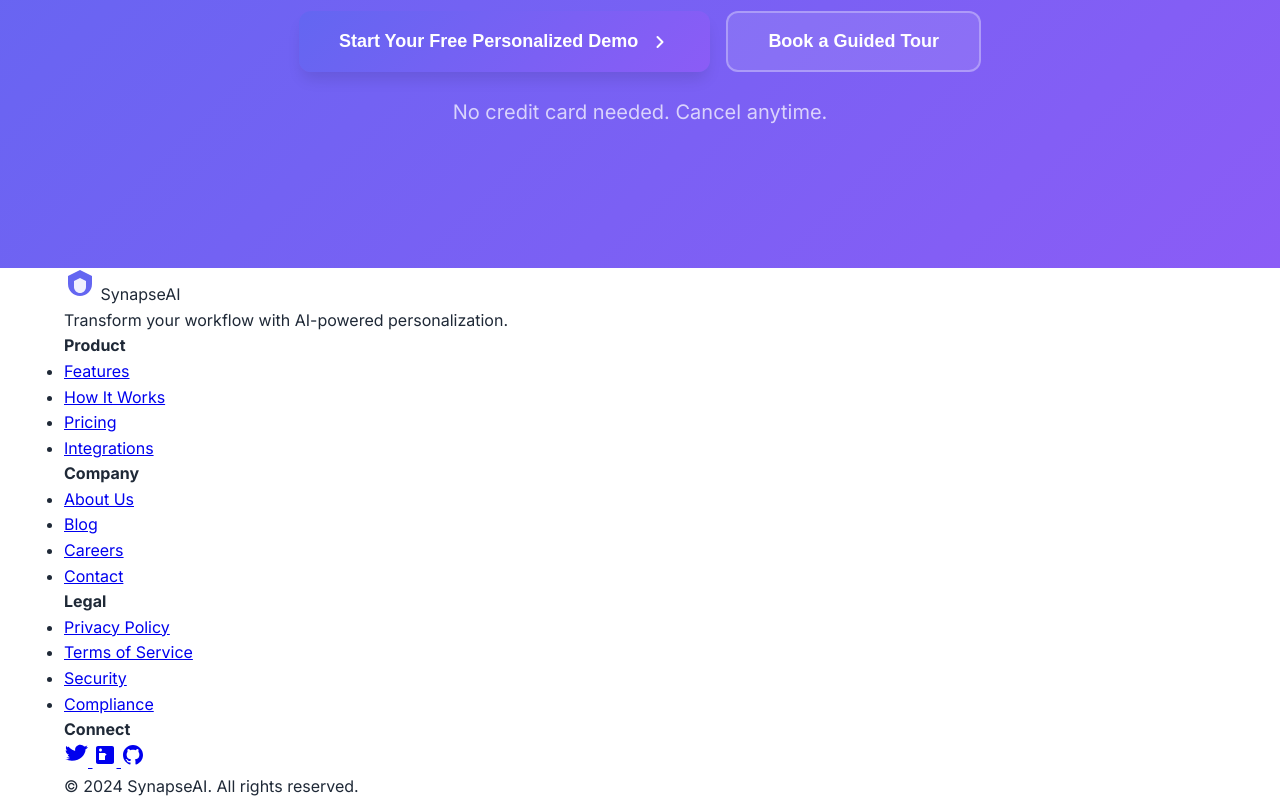
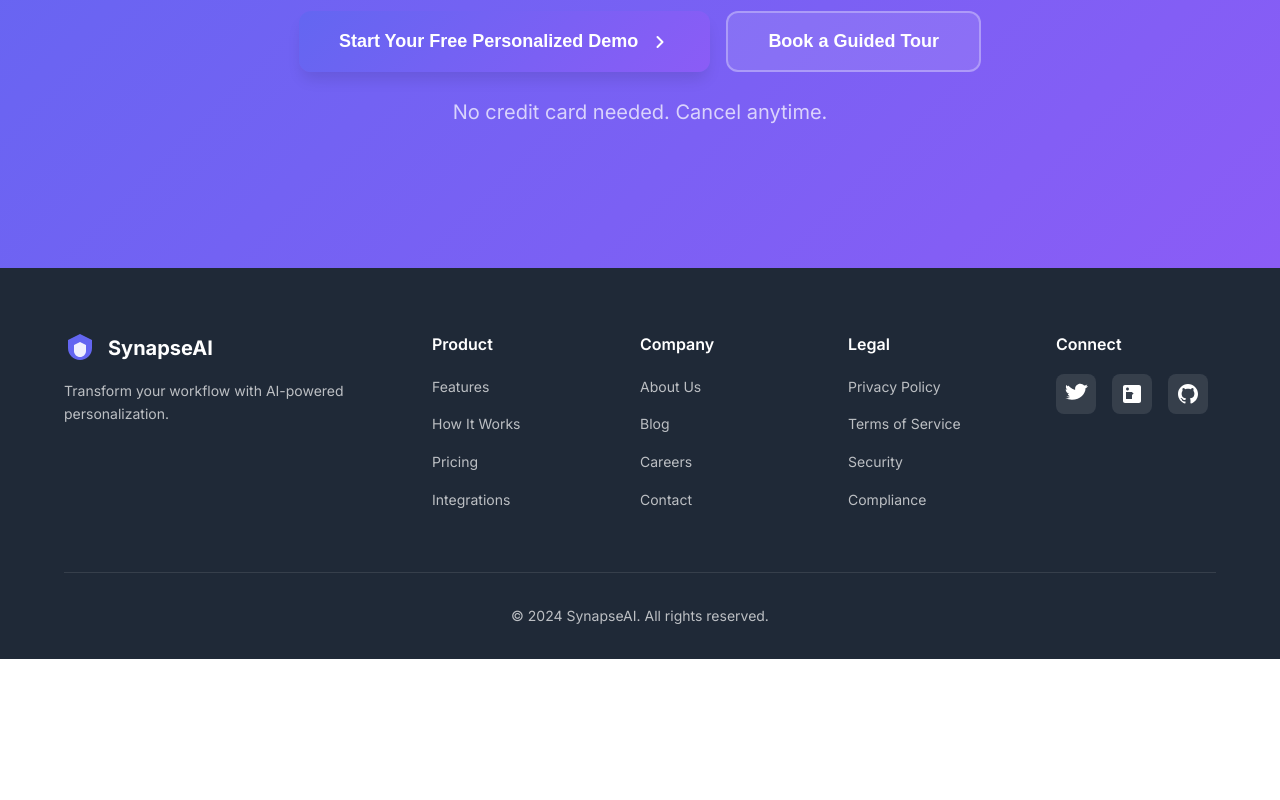
Before and after one commit to danishhly/SynapseAI, a website built with Vite: page index.html in a window 1280 px wide. Shown: the part 5390-6190 px from the top of the page. After the commit the page ends 6049 px from the top, so only its background shows below. Built offline with nearby package versions, Linux system fonts and the light colour scheme.

Commit message:
style: footer section designed with proper spacing and details

```diff
--- a/styles.css
+++ b/styles.css
@@ -1161,3 +1161,87 @@ body {
 .cta-section .microcopy {
     color: rgba(255, 255, 255, 0.8);
 }
+
+/* Footer */
+.footer {
+    background: var(--text-primary);
+    color: white;
+    padding: 64px 0 32px;
+}
+
+.footer-content {
+    display: grid;
+    grid-template-columns: 2fr 1fr 1fr 1fr 1fr;
+    gap: 48px;
+    margin-bottom: 48px;
+}
+
+.footer-logo {
+    display: flex;
+    align-items: center;
+    gap: 12px;
+    font-size: 20px;
+    font-weight: 700;
+    margin-bottom: 16px;
+}
+
+.footer-tagline {
+    color: rgba(255, 255, 255, 0.7);
+    font-size: 14px;
+    line-height: 1.6;
+}
+
+.footer-section h4 {
+    font-size: 16px;
+    font-weight: 600;
+    margin-bottom: 16px;
+}
+
+.footer-section ul {
+    list-style: none;
+}
+
+.footer-section ul li {
+    margin-bottom: 12px;
+}
+
+.footer-section ul li a {
+    color: rgba(255, 255, 255, 0.7);
+    text-decoration: none;
+    font-size: 14px;
+    transition: color 0.3s ease;
+}
+
+.footer-section ul li a:hover {
+    color: white;
+}
+
+.social-links {
+    display: flex;
+    gap: 16px;
+}
+
+.social-icon {
+    width: 40px;
+    height: 40px;
+    border-radius: 8px;
+    background: rgba(255, 255, 255, 0.1);
+    display: flex;
+    align-items: center;
+    justify-content: center;
+    color: white;
+    transition: all 0.3s ease;
+}
+
+.social-icon:hover {
+    background: rgba(255, 255, 255, 0.2);
+    transform: translateY(-2px);
+}
+
+.footer-bottom {
+    text-align: center;
+    padding-top: 32px;
+    border-top: 1px solid rgba(255, 255, 255, 0.1);
+    color: rgba(255, 255, 255, 0.7);
+    font-size: 14px;
+}
```
